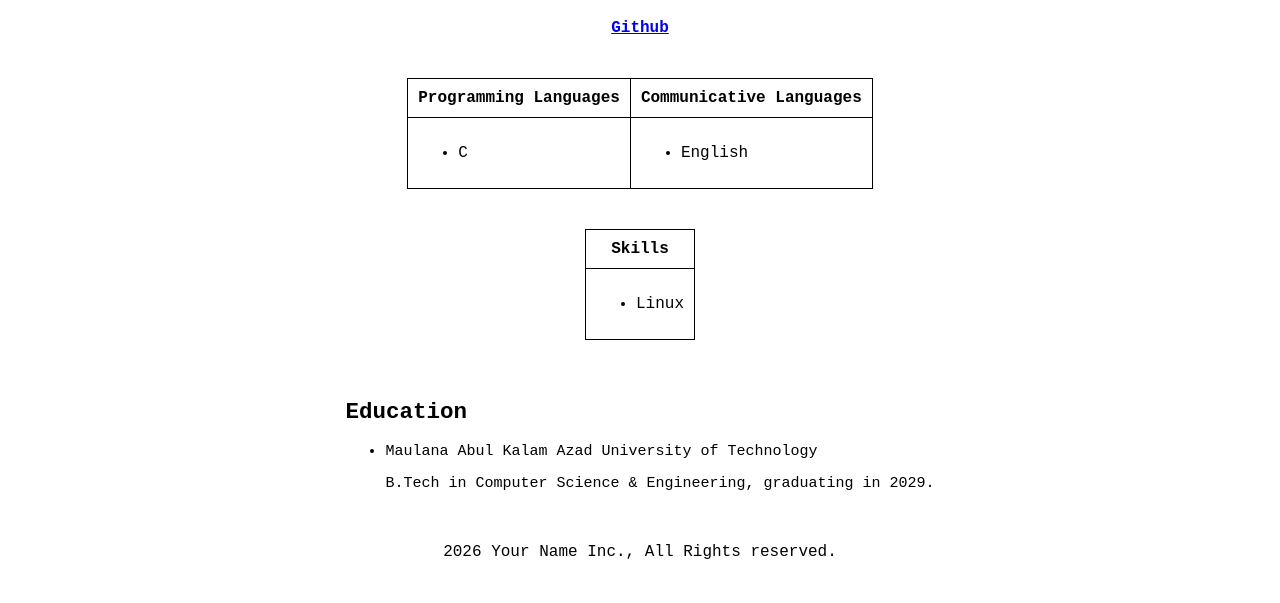
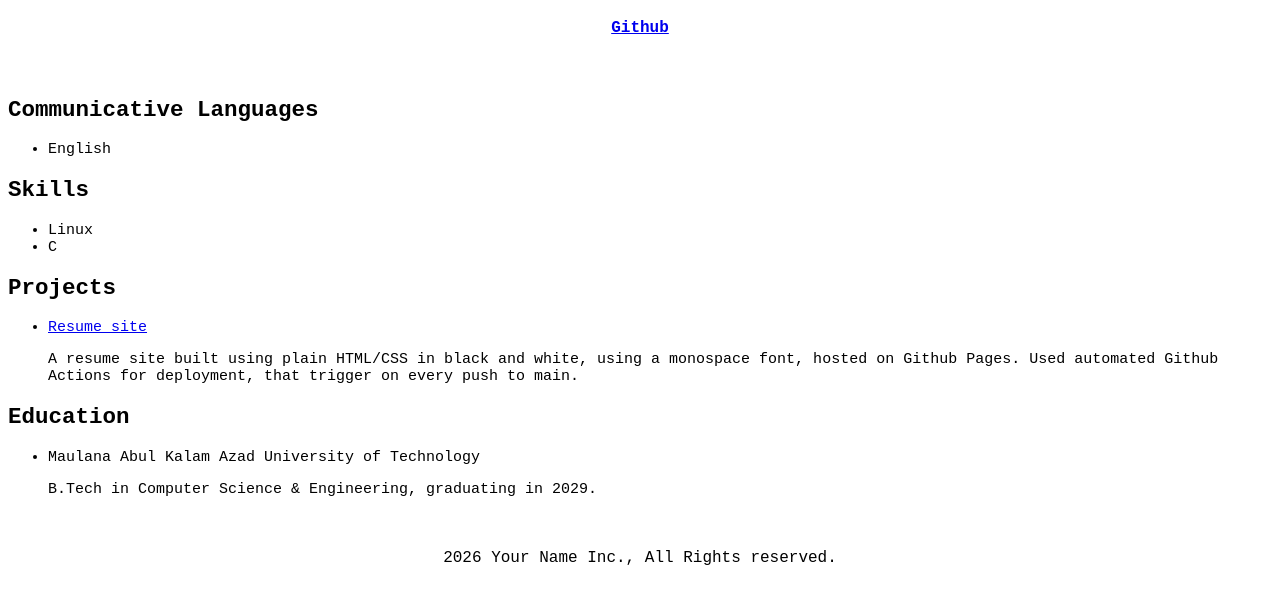
Before and after one commit to i57-hash/resume, a plain HTML site: page index.html in a window 1280 px wide. Shown: the part 69-672 px from the top of the page. Drawn offline with Linux system fonts and the light colour scheme.

Commit message:
bugs ironed out

```diff
--- a/index.html
+++ b/index.html
@@ -10,49 +10,38 @@
         <h1>Your Name</h1>
         <h4><a href="https://github.com/i57-hash" target="_blank" rel="nopener noreferrer">Github</a></h4>
     </header>
-    <section>
-      <table>
-           <thead>
-               <tr>
-                   <th>Programming Languages</th>
-                   <th>Communicative Languages</th>
-               </tr>
-           </thead>
-           <tbody>
-               <tr>
-                   <td>
+   <section class="ed">
+       <h2>
+           Communicative Languages
+       </h2>
        <ul>
-                           <li>C</li>
+           <li>
+               English
+           </li>
        </ul>
-                   </td>
-                   <td>
+       <h2>
+           Skills
+       </h2>
        <ul>
-                           <li>English</li>
+           <li>
+               Linux
+           </li>
+           <li>
+               C
+           </li>
        </ul>
-                   </td>
-                </tr>
-           </tbody>
-       </table>
-   </section>
-   <section>
-     <table>
-          <thead>
-              <tr>
-                  <th>Skills</th>
-              </tr>
-          </thead>
-          <tbody>
-              <tr>
-                  <td>
+       <h2>
+           Projects
+       </h2>
        <ul>
-                          <li>Linux</li>
+           <li>
+               <a href="https://i57-hash.github.io/resume/" target="_blank" rel="nopener noreferrer">Resume site</a>
+           </li>
+           <p>
+               A resume site built using plain HTML/CSS in black and white, using a monospace font, hosted on Github Pages.
+               Used automated Github Actions for deployment, that trigger on every push to main.
+           </p>
        </ul>
-                  </td>
-               </tr>
-          </tbody>
-      </table>
-  </section>
-   <section class="ed">
        <h2>
                 Education
             </h2>
```
Lines whose indentation alone changed are shown as unchanged.
